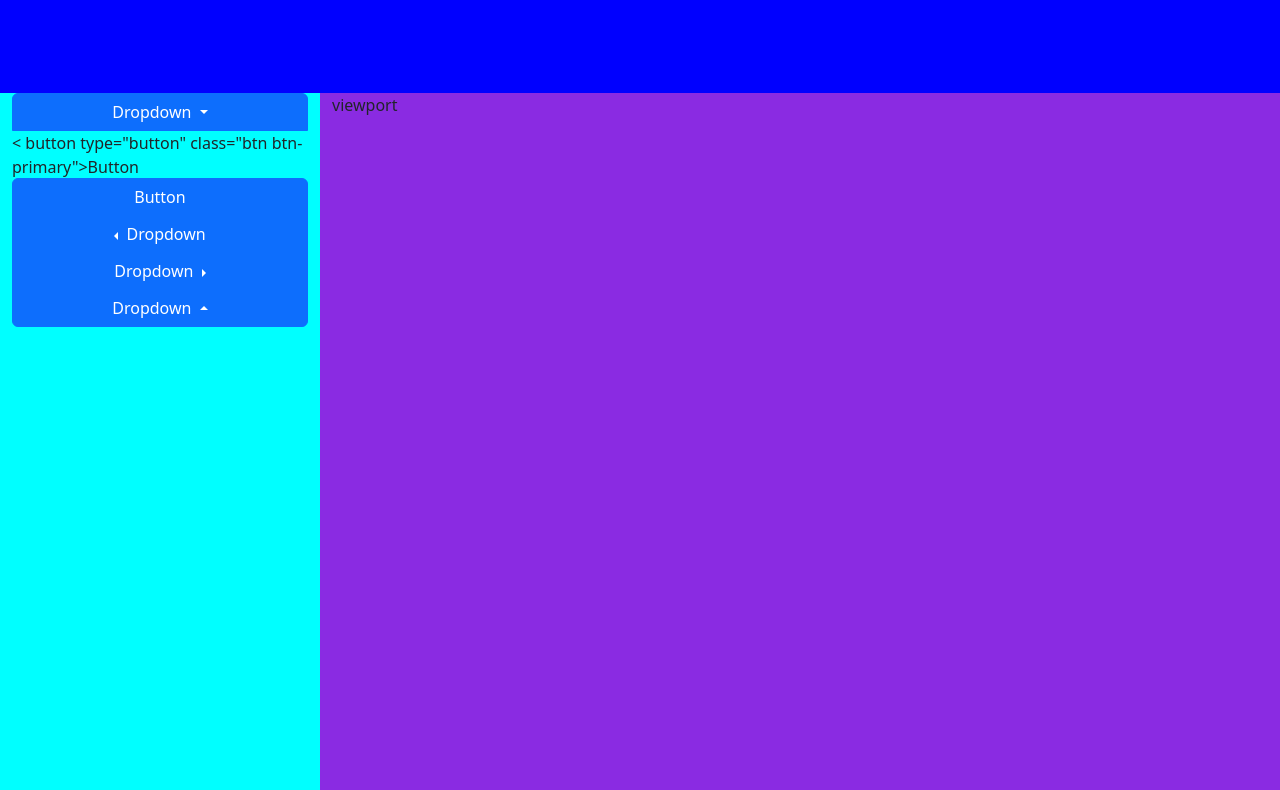
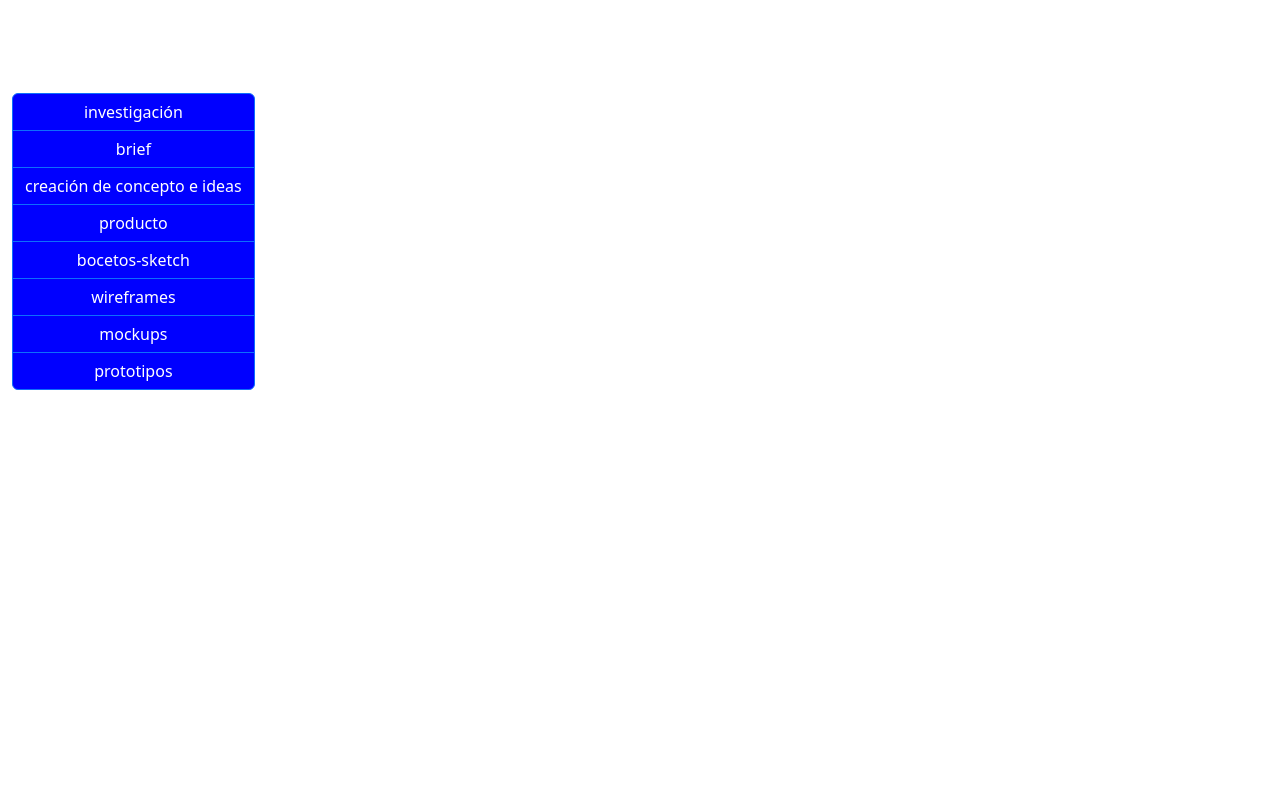
Before and after one commit to josefa290608-cmyk/-interfase-explcativa, a plain HTML site: page index.html in a window 1280 px wide. Shown: the part 113-903 px from the top of the page. Drawn offline with nearby package versions, Linux system fonts and the light colour scheme.

```diff
--- a/index.html
+++ b/index.html
@@ -6,13 +6,17 @@
     <title>interfase explicativa</title>
     <link href="https://cdn.jsdelivr.net/npm/bootstrap@5.3.9/dist/css/bootstrap.min.css" rel="stylesheet" integrity="sha384-yEPZ7jP9S0QKiUQ0m3jjsO4ProIW7wvR9gXkI7JOGa2XVsw53Yke2bsdkBbjmmiX" crossorigin="anonymous">
     <style>
-        .caja1 {background-color: blue;
+        .caja1 {
+            /*background-color*/: blue;
         height: 150px;}
-        .caja2 {background-color: aqua;
+        .caja2 {
+            /*background-colo*/r: aqua;
         height: 900px;}
-        .caja3 {background-color: blueviolet;
+        .caja3 {
+            /*background-color*/: blueviolet;
         height: 900px;}
-        .caja4 {background-color: orange;
+        .caja4 {
+            /*background-color*/: orange;
         height: 200px;}
     </style>
   </head>
@@ -32,50 +36,22 @@
         </div>
         <div class="row">
             <div class="col-3 col-sm-3 col-md-3 col-lg-3 col-xl-3 col-xxl-3 caja2">
-                <div class="btn-group-vertical" role="group" aria-label="Vertical button group">
-                    <div class="btn-group" role="group">
-                      <button type="button" class="btn btn-primary dropdown-toggle" data-bs-toggle="dropdown" aria-expanded="false">
-                        Dropdown
-                      </button>
-                      <ul class="dropdown-menu">
-                        <li><a class="dropdown-item" href="#">Dropdown link</a></li>
-                        <li><a class="dropdown-item" href="#">Dropdown link</a></li>
-                      </ul>
-                    </div>
-  <                  button type="button" class="btn btn-primary">Button</button>
-                    <button type="button" class="btn btn-primary">Button</button>
-                    <div class="btn-group dropstart" role="group">
-                      <button type="button" class="btn btn-primary dropdown-toggle" data-bs-toggle="dropdown" aria-expanded="false">
-                        Dropdown
-                      </button>
-                      <ul class="dropdown-menu">
-                        <li><a class="dropdown-item" href="#">Dropdown link</a></li>
-                        <li><a class="dropdown-item" href="#">Dropdown link</a></li>
-                      </ul>
-                    </div>
-                    <div class="btn-group dropend" role="group">
-                      <button type="button" class="btn btn-primary dropdown-toggle" data-bs-toggle="dropdown" aria-expanded="false">
-                        Dropdown
-                      </button>
-                      <ul class="dropdown-menu">
-                        <li><a class="dropdown-item" href="#">Dropdown link</a></li>
-                        <li><a class="dropdown-item" href="#">Dropdown link</a></li>
-                      </ul>
-                    </div>
-                    <div class="btn-group dropup" role="group">
-                      <button type="button" class="btn btn-primary dropdown-toggle" data-bs-toggle="dropdown" aria-expanded="false">
-                        Dropdown
-                      </button>
-                      <ul class="dropdown-menu">
-                        <li><a class="dropdown-item" href="#">Dropdown link</a></li>
-                        <li><a class="dropdown-item" href="#">Dropdown link</a></li>
-                      </ul>
-                    </div>
-                  </div>
-            </div>
+               <div class="btn-group-vertical" role="group" aria-label="Vertical button group">
+                 <button type="button" class="btn btn-primary" style="background-color: blue;">investigación</button>
+                 <button type="button" class="btn btn-primary" style="background-color: blue;">brief</button>
+                 <button type="button" class="btn btn-primary" style="background-color: blue;">creación de concepto e ideas</button>
+                 <button type="button" class="btn btn-primary" style="background-color: blue;">producto</button>
+                 <button type="button" class="btn btn-primary" style="background-color: blue;">bocetos-sketch</button>
+                 <button type="button" class="btn btn-primary" style="background-color: blue;">wireframes</button>
+                 <button type="button" class="btn btn-primary" style="background-color: blue;">mockups</button>
+                 <button type="button" class="btn btn-primary" style="background-color: blue;">prototipos</button>
+               </div>
+               </div>
+            <div class="col-9 col-sm-9 col-md-9 col-lg-9 col-xl-9 col-xxl-9 caja3">
+                <!--ACA VA MI BRIEF-->
+                <iframe>
 
-            <div class="col-9 col-sm-9 col-md-9 col-lg-9 col-xl-9 col-xxl-9 caja3">
-                viewport
+                </iframe>
             </div>
         </div>
         <div class="row">
```
